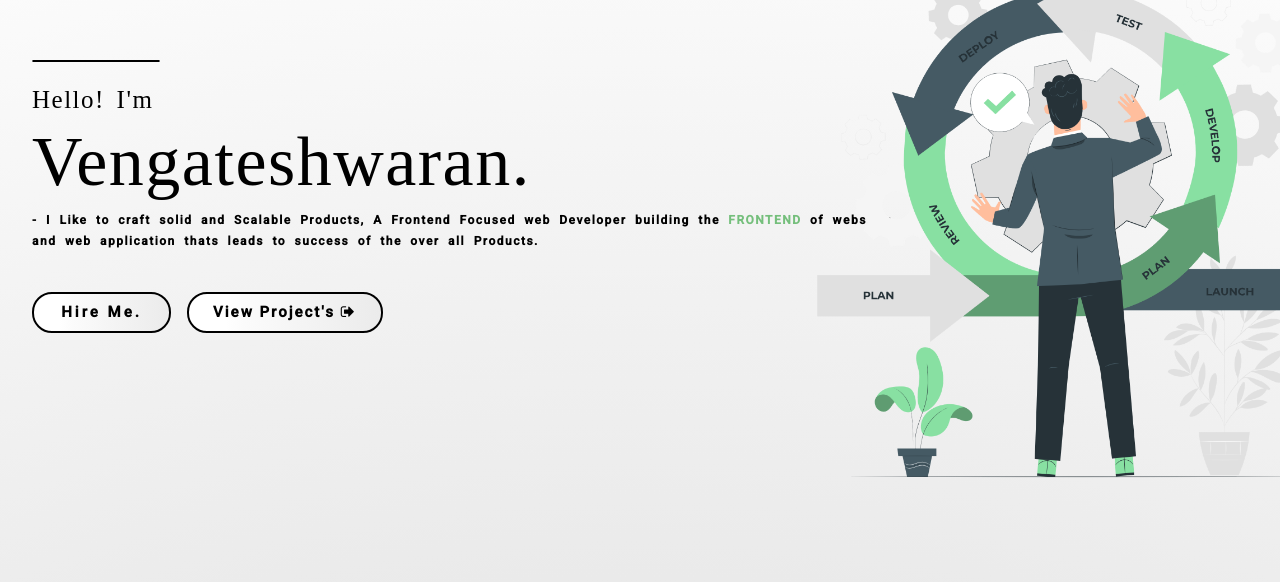
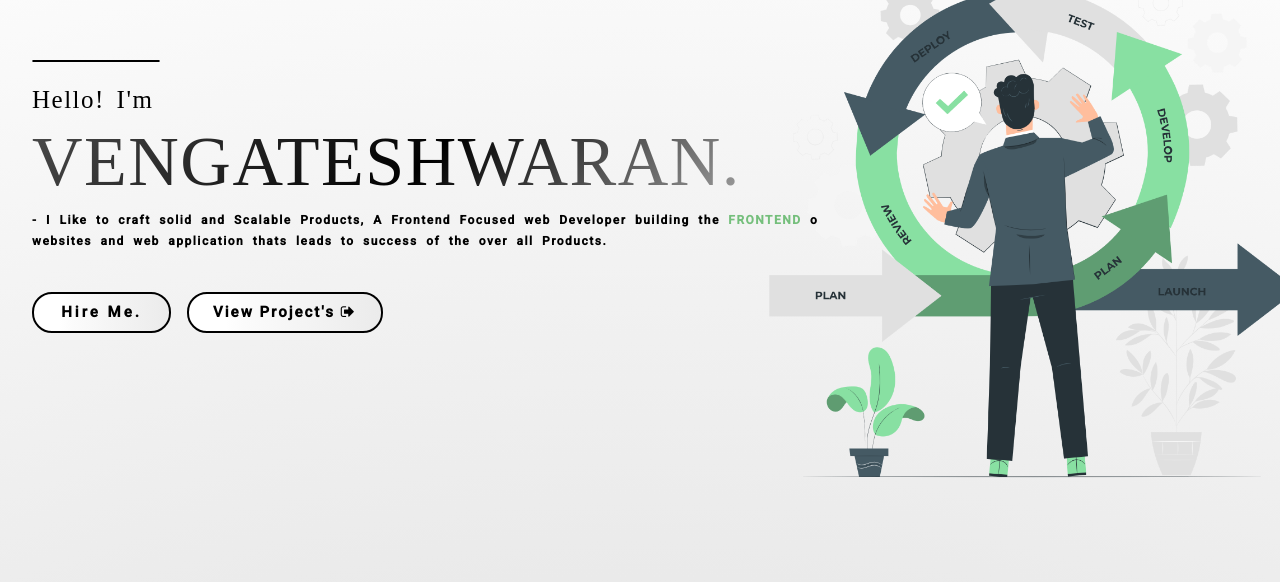
Before and after one commit to vengat0305/Portfolio, a plain HTML site: page index.html in a window 1280 px wide. Shown: the part 172-754 px from the top of the page. Drawn offline with Linux system fonts and the light colour scheme; a web font is replaced by a local one.

Commit message:
Text Animation changes .

```diff
--- a/index.html
+++ b/index.html
@@ -67,7 +67,7 @@
             "
           />
           <h2 class="hello">Hello! I'm</h2>
-          <h1 class="name">Vengateshwaran.</h1>
+          <h1 class="name">VENGATESHWARAN.</h1>
           <p class="header-Para">
             - I Like to craft solid and Scalable Products, A Frontend Focused
             web Developer building the
@@ -414,6 +414,7 @@
               </div>
           </div>
         </div>
+
       <div class="footer-terms">
         <div class="footer-about">
           <div class="about-us">
--- a/style.css
+++ b/style.css
@@ -266,6 +266,37 @@ body {
     /* Animation */
     animation: header-content 2s ease 0s 1 normal backwards;
   }
+  .name {
+    background-image: linear-gradient(
+      -225deg,
+      #4b4b4b 0%,
+      #000000 29%,
+      #ffffff 67%,
+      #9f9f9f 100%
+    );
+    background-size: auto auto;
+    background-clip: border-box;
+    background-size: 200% auto;
+    color: #fff;
+    background-clip: text;
+    -webkit-text-fill-color: transparent;
+    -webkit-background-clip: text;
+    -webkit-text-fill-color: transparent;
+    animation: text-clip 5s linear infinite;
+    display: inline-block;
+  }
+
+  /* colors
+  #231557 0%,
+      #44107a 29%,
+      #ff1361 67%,
+      #fff800 100%*/
+
+  @keyframes text-clip {
+    to {
+      background-position: 200% center;
+    }
+  }
 
   .hello {
     font-size: 25px;
@@ -291,7 +322,7 @@ body {
   }
 
   .header-Para {
-    width: 55rem;
+    width: 52rem;
     font-size: 12px;
     font-weight: 600;
     font-family: "roboto";
@@ -537,7 +568,7 @@ body {
     justify-content: space-around;
     gap: 0.5rem;
     margin-top: 13rem;
-    margin-left: 53rem;
+    margin-left: 49rem;
   }
 
   .btn .fa {
@@ -998,6 +1029,27 @@ body {
     margin-bottom: 3rem;
   }
 
+  .tools-container img {
+    width: 5rem;
+    height: auto;
+    /* animation tools */
+    animation: tools-image 2s ease 5ms 10 alternate-reverse both;
+  }
+  /* Animation tools img */
+  @keyframes tools-image {
+    0% {
+      opacity: 1;
+    }
+
+    50% {
+      opacity: 0.5;
+    }
+
+    100% {
+      opacity: 1;
+    }
+  }
+
   .tools-content {
     display: flex;
     flex-direction: column;
@@ -1049,26 +1101,6 @@ body {
     );
     border-radius: 30px;
     padding: 0.8rem;
-  }
-  .tools-container img {
-    width: 5rem;
-    height: auto;
-    /* animation tools */
-    animation: tools-image 2s ease 5ms 10 alternate-reverse both;
-  }
-  /* Animation tools img */
-  @keyframes tools-image {
-    0% {
-      opacity: 1;
-    }
-
-    50% {
-      opacity: 0.5;
-    }
-
-    100% {
-      opacity: 1;
-    }
   }
 
   /* 05 */
```
